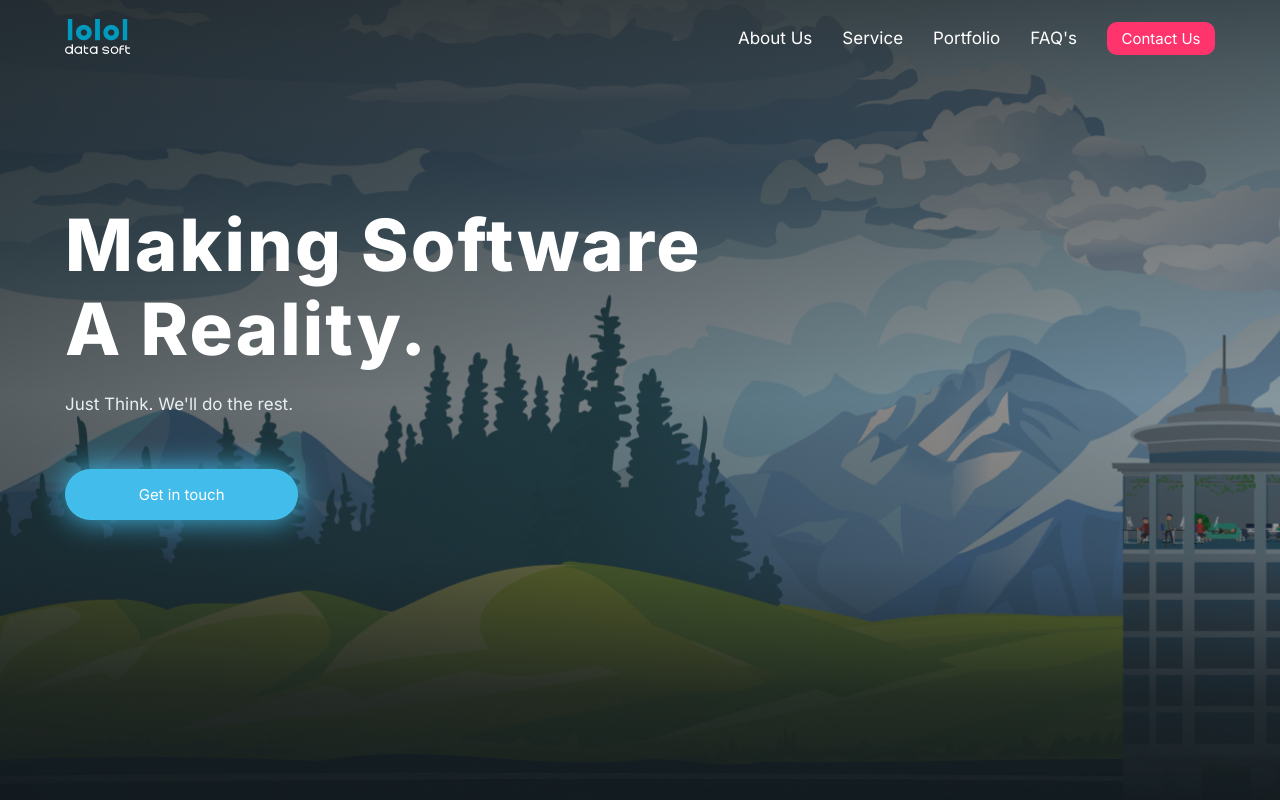
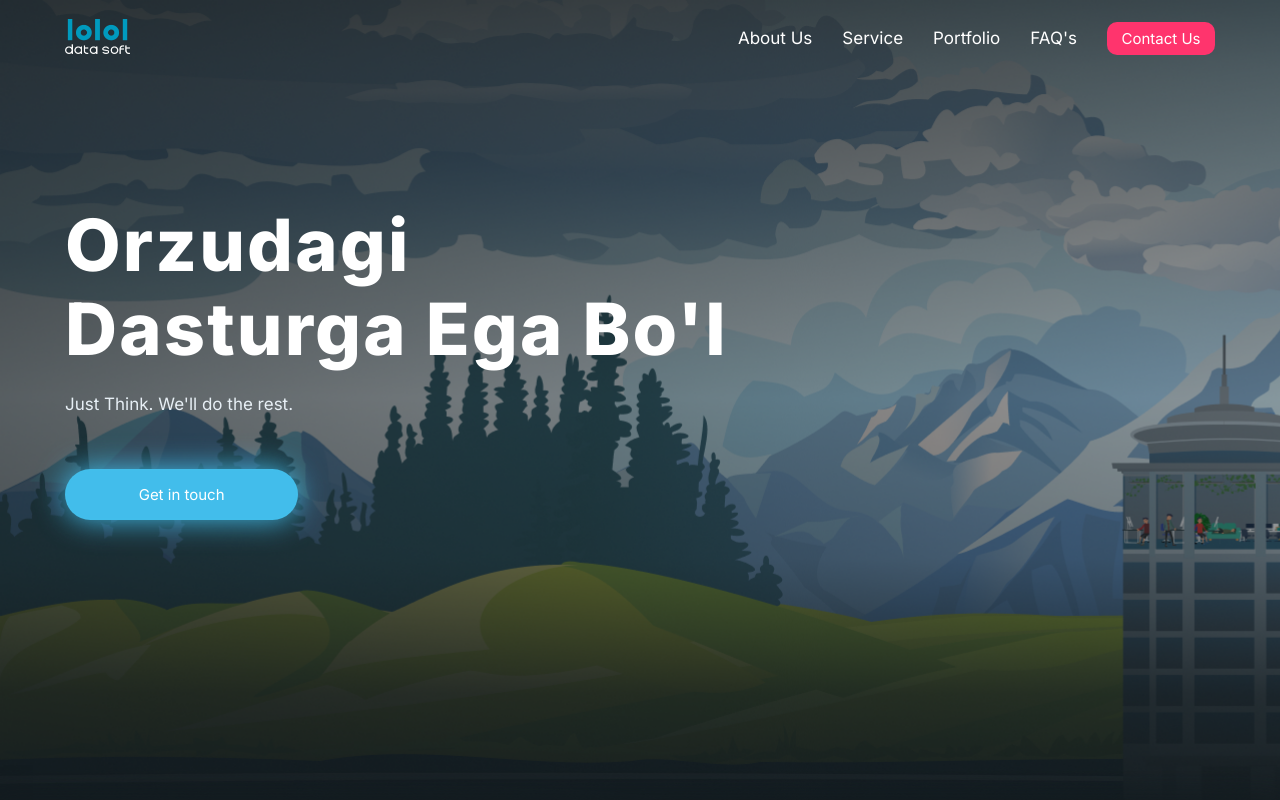
Before and after one commit to datasoft-ioi/DataSoft-Frontend, a React (Create React App) app: page / in a window 1280 px wide. Shown: the top 800 px of the page. Built offline with nearby package versions, Linux system fonts and the light colour scheme; no server answers.

Commit message:
header title change

```diff
--- a/src/pages/Home.jsx
+++ b/src/pages/Home.jsx
@@ -28,7 +28,7 @@ export default function Home() {
             <header>
                 <Navbar />
                 <div className="header">
-                    <span className="headerTItle">Making Software a Reality.</span>
+                    <span className="headerTItle">Orzudagi Dasturga Ega Bo'l</span>
                     <span className="headerInfo">Just Think. We'll do the rest.</span>
                     <button className="headerBtn">Get in touch</button>
                 </div>
```
